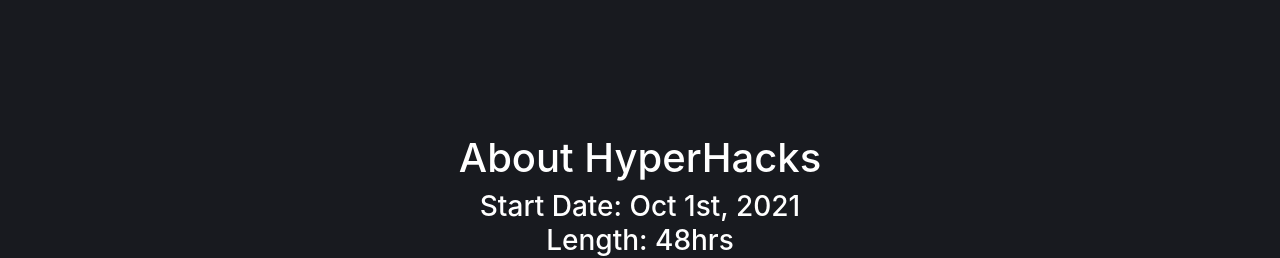
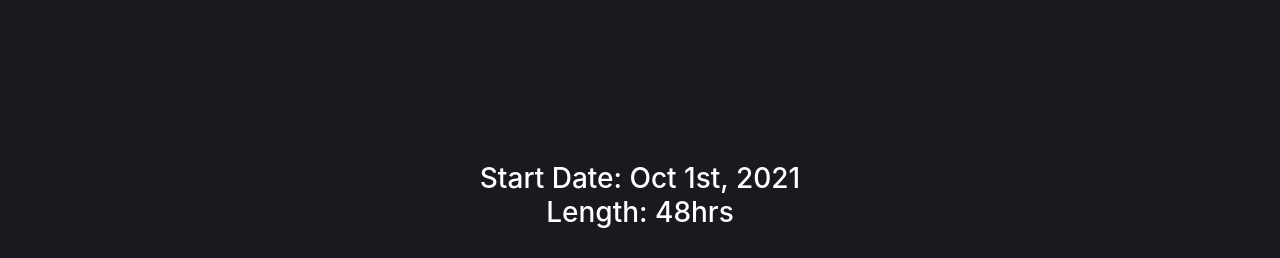
Before and after one commit to HyperHacksHackathon/OctoEnigma, a React (Create React App) app: page / in a window 1280 px wide. Shown: the part 2060-2318 px from the top of the page. Built offline with nearby package versions, Linux system fonts and the light colour scheme; a web font is replaced by a local one.

Commit message:
homepage

```diff
--- a/package.json
+++ b/package.json
@@ -1,6 +1,6 @@
 {
   "name": "site",
-  "homepage": "https://hyperhackshackathon.github.io/OctoEnigma/",
+  "homepage": "https://hyperhacks.org",
   "version": "0.1.0",
   "private": true,
   "dependencies": {
@@ -16,7 +16,7 @@
     "start": "react-scripts start",
     "build": "react-scripts build",
     "predeploy": "npm run build",
-    "deploy": "gh-pages -d build",
+    "deploy": "echo 'hyperhacks.org' > ./build/CNAME && gh-pages -d build",
     "test": "react-scripts test",
     "eject": "react-scripts eject"
   },
--- a/src/App.js
+++ b/src/App.js
@@ -52,7 +52,7 @@
           <div id='ABOUTMARK' style={{
               transform: 'translate(0, -40vh)'
           }}></div>
-          <h1>About HyperHacks</h1>
+          {/* <h1>About HyperHacks</h1> */}
           <h3 className='px-5'>
             Start Date: Oct 1st, 2021 <br></br>
             Length: 48hrs <br></br><br></br>
```
